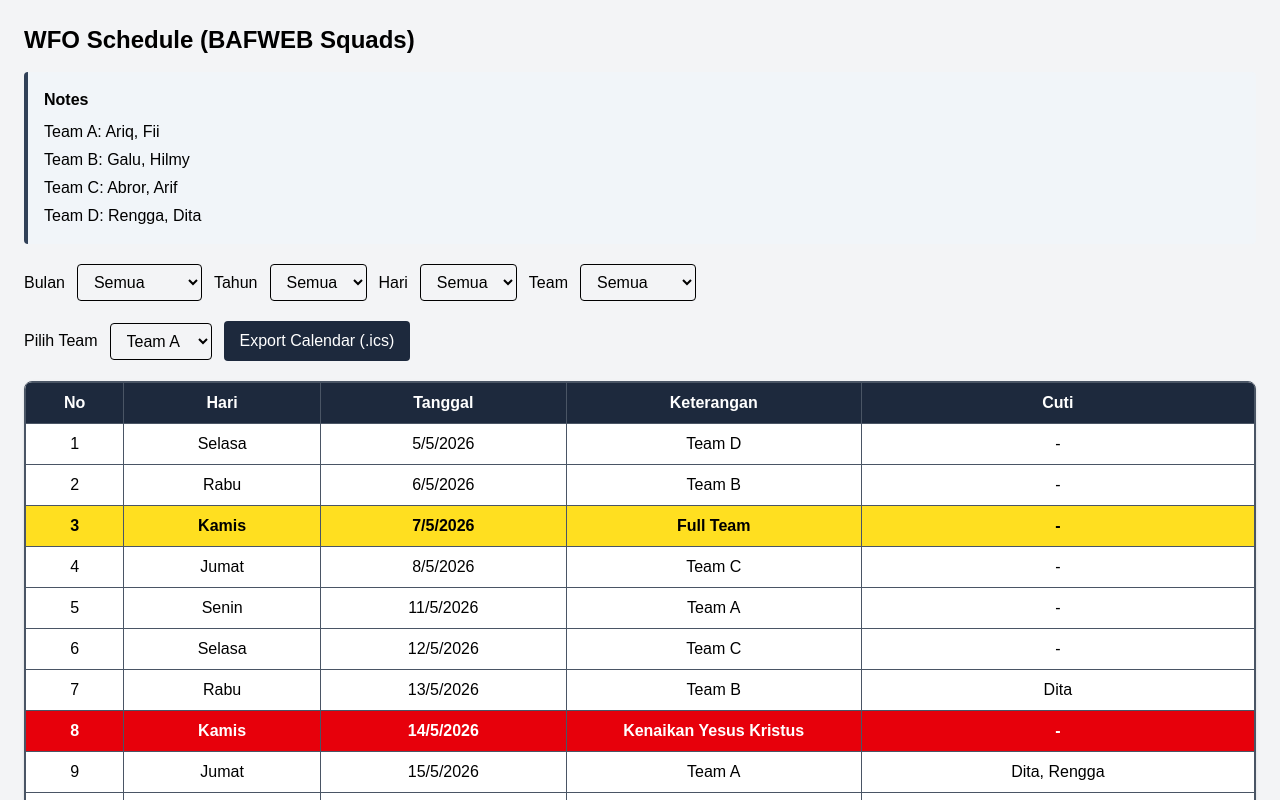
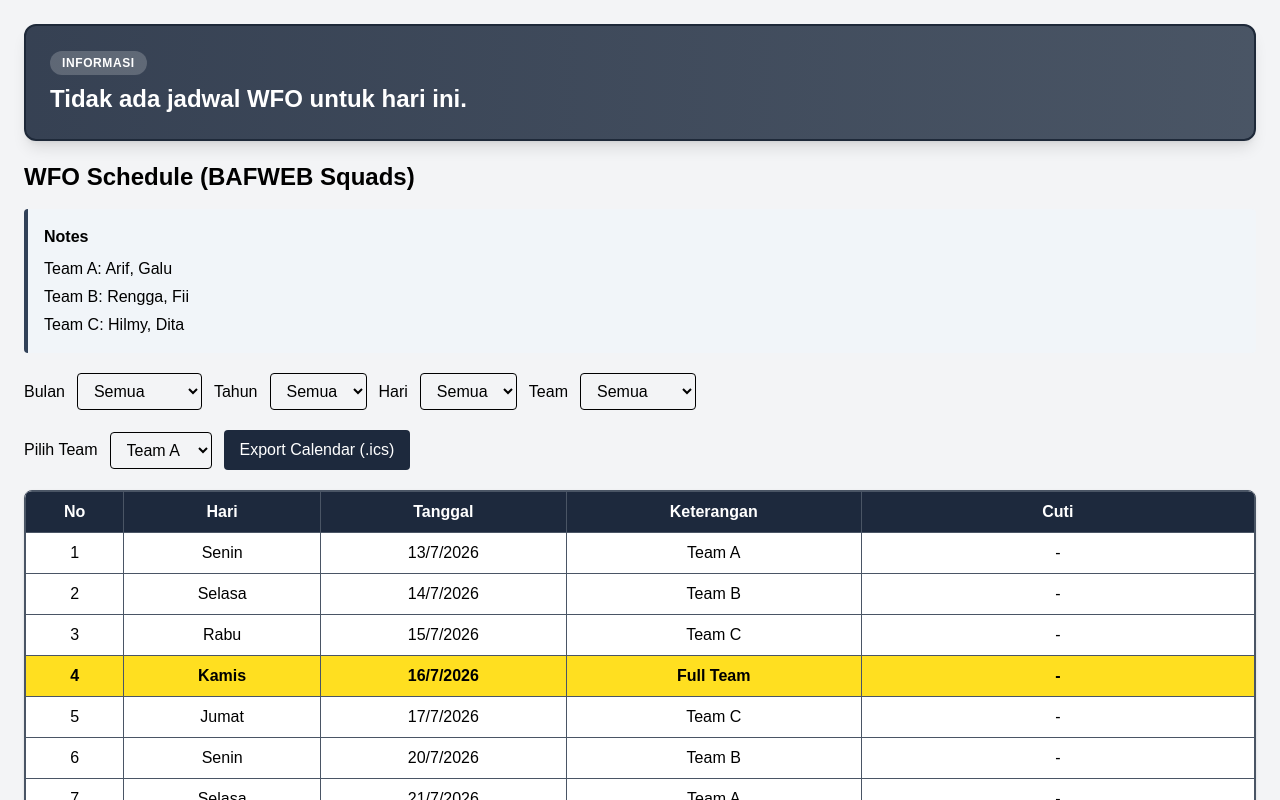
Before and after one commit to ilhammariq/bafweb-schedule, a Next.js app: page / in a window 1280 px wide. Shown: the top 800 px of the page. Built offline with nearby package versions, Linux system fonts and the light colour scheme.

Commit message:
modify team and update scheduler for new team and add highlight wfo schedule for todays date

```diff
--- a/src/data/team.js
+++ b/src/data/team.js
@@ -1,20 +1,16 @@
-export const teams = ["A", "B", "C", "D"];
+export const teams = ["A", "B", "C"];
 
 export const teamMember = [
     {
         team: "A",
-        member: ["Ariq", "Fii"],
+        member: ["Arif", "Galu"],
     },
     {
         team: "B",
-        member: ["Galu", "Hilmy"],
+        member: ["Rengga", "Fii"],
     },
     {
         team: "C",
-        member: ["Abror", "Arif"],
-    },
-    {
-        team: "D",
-        member: ["Rengga", "Dita"],
+        member: ["Hilmy", "Dita"],
     },
 ];
--- a/src/pages/index.js
+++ b/src/pages/index.js
@@ -24,6 +24,14 @@ export default function Home() {
   useEffect(() => {
     setData(generateSchedule());
   }, []);
+
+  const todayString = useMemo(() => {
+    return new Date().toLocaleDateString("id-ID");
+  }, []);
+
+  const todaySchedule = useMemo(() => {
+    return data.find((d) => d.date.toLocaleDateString("id-ID") === todayString);
+  }, [data, todayString]);
 
   const months = [...new Set(data.map((d) => d.date.getMonth()))];
   const years = [...new Set(data.map((d) => d.date.getFullYear()))];
@@ -52,7 +60,54 @@ export default function Home() {
   );
 
   return (
+
     <div className="min-h-screen bg-gray-100 p-6">
+      {todaySchedule ? (
+        <div
+          className={`mb-5 rounded-xl p-6 text-white shadow-lg border-2 ${todaySchedule.isHoliday
+              ? "bg-gradient-to-r from-red-600 to-red-500 border-red-700"
+              : todaySchedule.isFull
+                ? "bg-gradient-to-r from-yellow-500 to-amber-500 border-amber-600 !text-black"
+                : "bg-gradient-to-r from-blue-700 to-indigo-600 border-blue-800"
+            }`}
+        >
+          <div className="flex flex-wrap items-center justify-between gap-4">
+            <div>
+              <span className={`inline-block rounded-full px-3 py-1 text-xs font-bold uppercase tracking-wider ${todaySchedule.isFull ? "bg-black/10 text-black" : "bg-white/20 text-white"
+                }`}>
+                Jadwal Hari Ini ({todaySchedule.dayName}, {todayString})
+              </span>
+
+              <h1 className="mt-2 text-3xl font-extrabold tracking-tight">
+                {todaySchedule.isHoliday
+                  ? `Libur: ${todaySchedule.team}`
+                  : todaySchedule.isFull
+                    ? "🎉 SEMUA SQUAD WFO (Full Team)"
+                    : `🚀 SQUAD WFO: Team ${todaySchedule.team}`}
+              </h1>
+            </div>
+
+            <div className={`rounded-lg p-3 min-w-[200px] ${todaySchedule.isFull ? "bg-black/5" : "bg-white/10"
+              }`}>
+              <span className="text-xs font-semibold uppercase block opacity-80">
+                Cuti / Izin Hari Ini:
+              </span>
+              <p className="text-sm font-medium mt-1">
+                {todaySchedule.cuti.length ? todaySchedule.cuti.join(", ") : "- Tidak ada -"}
+              </p>
+            </div>
+          </div>
+        </div>
+      ) : (
+        <div className="mb-5 rounded-xl bg-gradient-to-r from-gray-700 to-gray-600 border-gray-800 p-6 text-white shadow-lg border-2">
+          <span className="inline-block rounded-full bg-white/20 px-3 py-1 text-xs font-bold uppercase tracking-wider">
+            Informasi
+          </span>
+          <h1 className="mt-2 text-2xl font-extrabold">
+            Tidak ada jadwal WFO untuk hari ini.
+          </h1>
+        </div>
+      )}
 
       <h2 className="mb-4 text-2xl font-bold">
         WFO Schedule (BAFWEB Squads)
@@ -136,7 +191,6 @@ export default function Home() {
           <option value="A">Team A</option>
           <option value="B">Team B</option>
           <option value="C">Team C</option>
-          <option value="D">Team D</option>
           <option value="Full">Full Team</option>
           <option value="Holiday">Libur</option>
         </select>
@@ -157,7 +211,6 @@ export default function Home() {
           <option value="A">Team A</option>
           <option value="B">Team B</option>
           <option value="C">Team C</option>
-          <option value="D">Team D</option>
         </select>
 
         <button
--- a/src/utils/schedule.js
+++ b/src/utils/schedule.js
@@ -2,7 +2,7 @@ import { teams } from "../data/team";
 import { holidays } from "../data/holiday";
 import { cutiDays } from "../data/cuti";
 
-const startDate = new Date("2026-05-05");
+const startDate = new Date("2026-07-13");
 const endDate = new Date(startDate);
 endDate.setFullYear(endDate.getFullYear() + 1);
 
```
